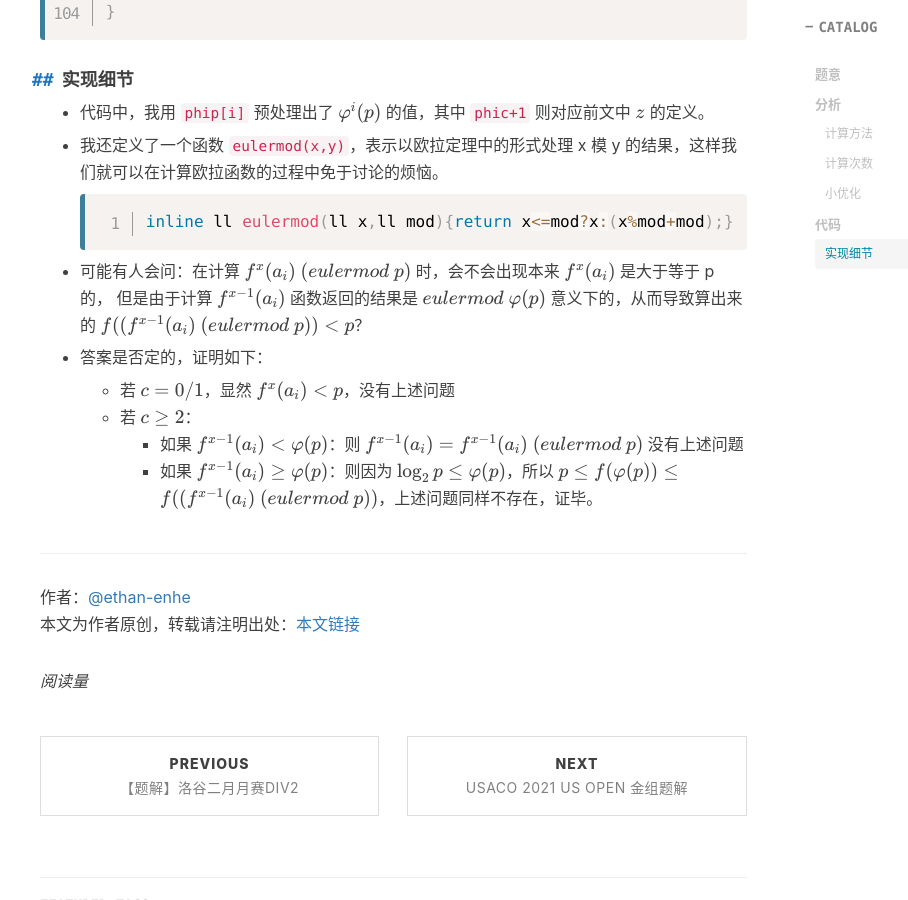
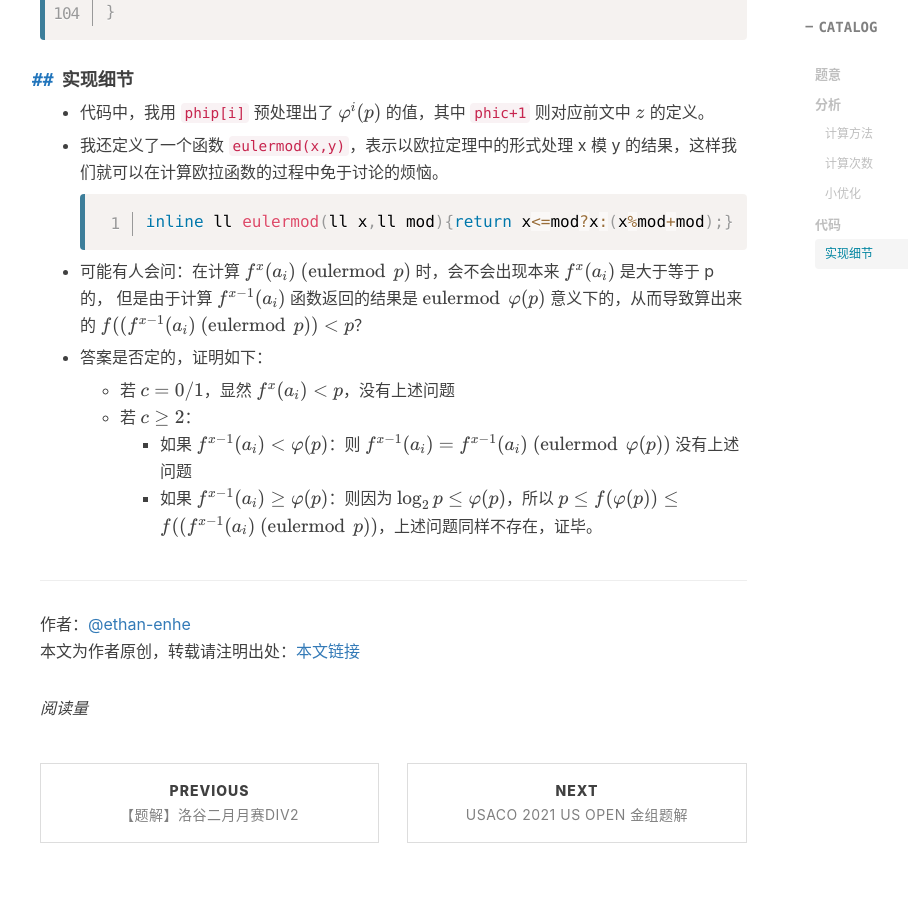
Before and after one commit to ethan-enhe/ethan-enhe.github.io, a Jekyll site: the page built from _posts/2021-02-20-【题解】P3747 相逢是问候.md, in a window 1280 px wide and 900 px high, scrolled down 4662 px. Shown: the whole window, without its empty margins (225-1133 px from the left). Built offline with Jekyll 4.4.1, drawn with Linux system fonts in a browser that asks for light colours; nearby versions of some CDN libraries; comment, search, counter and statistics services are not loaded; some of the changed text lies outside the part shown.

Commit message:
更改错误

````diff
--- a/_posts/2021-02-20-【题解】P3747 相逢是问候.md
+++ b/_posts/2021-02-20-【题解】P3747 相逢是问候.md
@@ -38,13 +38,13 @@
 可以转化问题为:
 
 $$
-\begin{align}
+\begin{aligned}
 &f^x(a_i) \pmod p\\
 =&\begin{cases}
 f(f^{x-1}(a_i))&(f^{x-1}(a_i)<\varphi(p))\\
 f(f^{x-1}(a_i)\bmod \varphi(p)+\varphi(p))&(f^{x-1}(a_i)\ge\varphi(p))
 \end{cases}
-\end{align}
+\end{aligned}
 $$
 
 以此类推，就能递归求解答案，不妨设 $\varphi ^t (p)=1$ 当且仅当 $t\ge z$，则递归的边界为：
@@ -73,9 +73,8 @@
 
 考虑如何优化前文所述的快速幂，因为底数 c 是已知的，而指数小于等于 p，于是我们可预处理出 $c^i\ (i\in[1, \sqrt p] )$ 以及 $c^{i \times  \sqrt p}\ (i\in[1, \sqrt p])$，每次求快速幂直接把 $c^{i\ \bmod \sqrt p}$ 与 $c^{\lfloor\frac i {\sqrt p }\rfloor\times \sqrt p}$ 拼接即可。
 
+## 代码
 
-
-## 代码
 （还挺快的）
 
 ```cpp
@@ -193,11 +192,11 @@
 ```cpp
 inline ll eulermod(ll x,ll mod){return x<=mod?x:(x%mod+mod);}
 ```
-- 可能有人会问：在计算 $f^x(a_i)\ (eulermod\ p)$ 时，会不会出现本来 $f^x(a_i)$ 是大于等于 p 的， 但是由于计算 $f^{x-1}(a_i)$ 函数返回的结果是 $eulermod\ \varphi(p)$ 意义下的，从而导致算出来的 $f((f^{x-1}(a_i)\ (eulermod\ p)) < p$？
+- 可能有人会问：在计算 $f^x(a_i)\ (\operatorname{eulermod}\ p)$ 时，会不会出现本来 $f^x(a_i)$ 是大于等于 p 的， 但是由于计算 $f^{x-1}(a_i)$ 函数返回的结果是 $\operatorname{eulermod}\ \varphi(p)$ 意义下的，从而导致算出来的 $f((f^{x-1}(a_i)\ (\operatorname{eulermod}\ p)) < p$？
 
 - 答案是否定的，证明如下：
 
   - 若 $c=0/1$，显然 $f^x(a_i)<p$，没有上述问题
   - 若 $c\ge 2$：
-    - 如果 $f^{x-1}(a_i)< \varphi(p)$：则 $f^{x-1}(a_i)=f^{x-1}(a_i)\ (eulermod\ p)$ 没有上述问题
-    - 如果 $f^{x-1}(a_i)\ge \varphi(p)$：则因为 $\log_2p \le \varphi(p)$，所以 $p \le f(\varphi (p)) \le f((f^{x-1}(a_i)\ (eulermod\ p))$，上述问题同样不存在，证毕。
+    - 如果 $f^{x-1}(a_i)< \varphi(p)$：则 $f^{x-1}(a_i)=f^{x-1}(a_i)\ (\operatorname{eulermod}\ \varphi (p))$ 没有上述问题
+    - 如果 $f^{x-1}(a_i)\ge \varphi(p)$：则因为 $\log_2p \le \varphi(p)$，所以 $p \le f(\varphi (p)) \le f((f^{x-1}(a_i)\ (\operatorname{eulermod}\ p))$，上述问题同样不存在，证毕。
````
